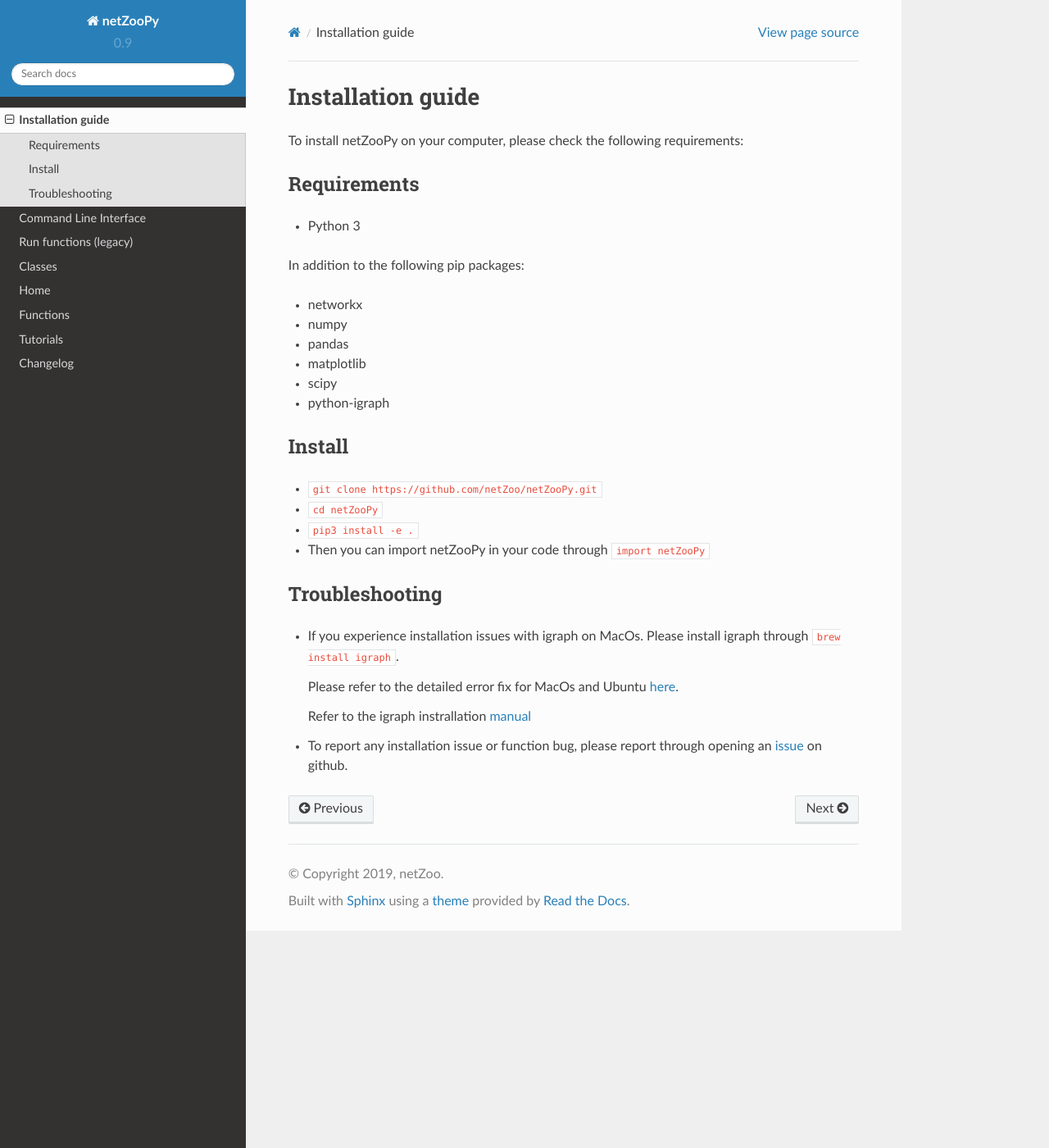
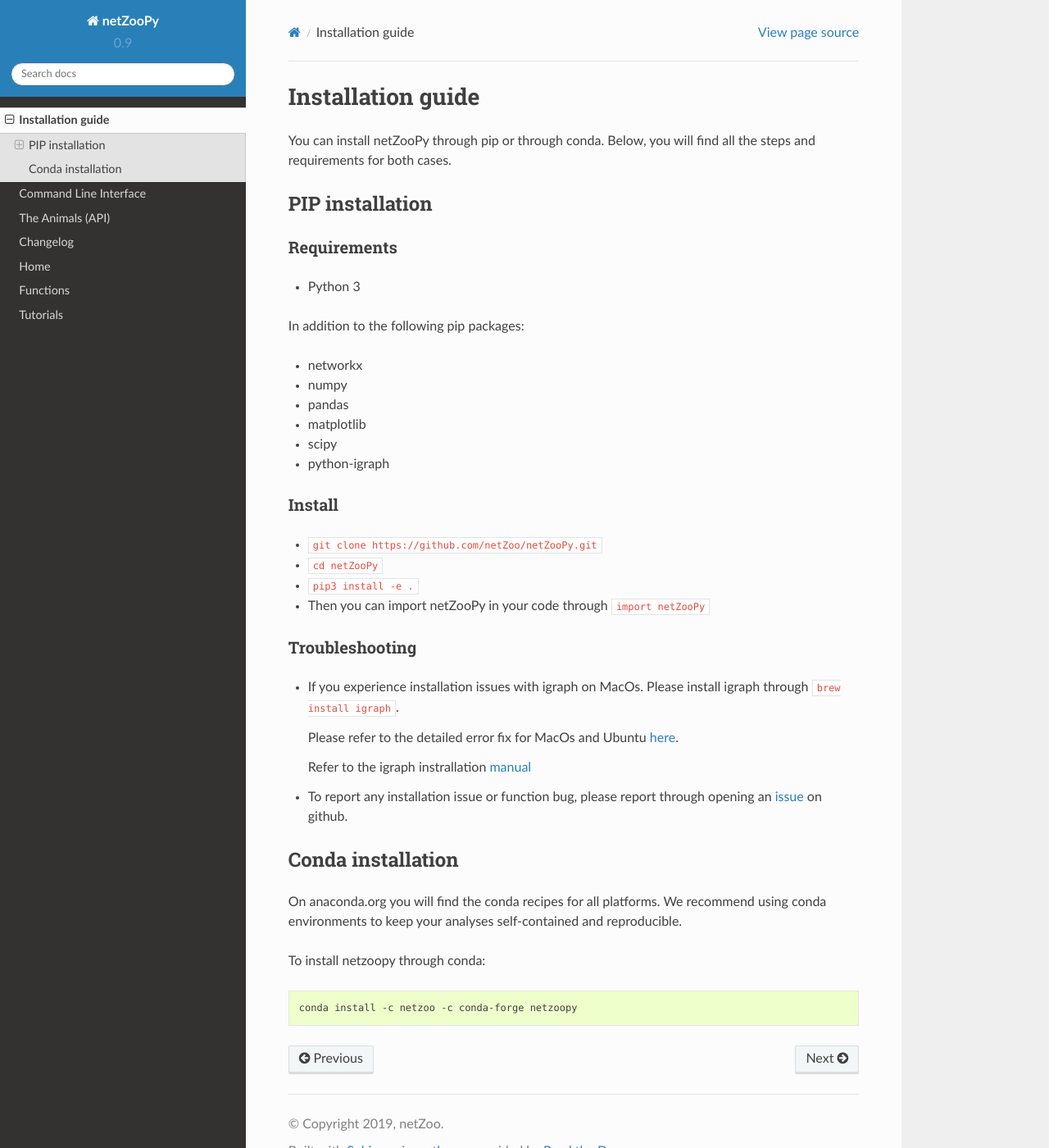
Before and after one commit to netZoo/netZooPy, a Sphinx documentation site: the page built from docs/install/index.md, in a window 1280 px wide and 1400 px high. Shown: the whole window at 82% size. Built offline with Sphinx 7.4.7 and the Read the Docs theme 2.0.0, drawn with Linux system fonts in a browser that asks for light colours.

````diff
--- a/docs/conf.py
+++ b/docs/conf.py
@@ -56,7 +56,8 @@ extensions = [
     'sphinx.ext.autodoc',
     'sphinx.ext.napoleon',
     'sphinx_rtd_theme',
-    'sphinx_click']
+    'sphinx_click',
+    'sphinx.ext.autosectionlabel']
 
 # Add any paths that contain templates here, relative to this directory.
 templates_path = ['_templates']
--- a/docs/functions/api.rst
+++ b/docs/functions/api.rst
@@ -1,13 +1,14 @@
-Classes
-=======
+The Animals (API)
+-------------------
+
 
 Panda
------
+======
 
 .. autoclass:: netZooPy.panda.panda.Panda
 
 Lioness
----------
+=========
 
 
 .. autoclass:: netZooPy.lioness.lioness.Lioness
@@ -17,12 +18,12 @@ Lioness
    :private-members:
 
 Puma
-------
+=====
 
 .. autoclass:: netZooPy.puma.puma.Puma
 
 Sambar
--------
+======
 
 .. autofunction:: netZooPy.sambar.sambar
 
--- a/docs/install/index.md
+++ b/docs/install/index.md
@@ -1,8 +1,11 @@
 # Installation guide
 
-To install netZooPy on your computer, please check the following requirements:
+You can install netZooPy through pip or through conda. Below, you will find
+all the steps and requirements for both cases.
 
-## Requirements
+## PIP installation
+
+### Requirements
 
 - Python 3
 
@@ -20,7 +23,7 @@ In addition to the following pip packages:
 
 - python-igraph
 
-## Install
+### Install
 
 - `git clone https://github.com/netZoo/netZooPy.git`
 
@@ -30,7 +33,7 @@ In addition to the following pip packages:
 
 - Then you can import netZooPy in your code through `import netZooPy`
 
-## Troubleshooting
+### Troubleshooting
 
 - If you experience installation issues with igraph on MacOs. Please install igraph through `brew install igraph`.
 
@@ -39,3 +42,14 @@ In addition to the following pip packages:
   Refer to the igraph instrallation [manual](https://igraph.org/python/#pyinstallosx)
 
 - To report any installation issue or function bug, please report through opening an [issue](https://github.com/netZoo/netZooPy/issues) on github.
+
+
+## Conda installation
+
+On anaconda.org you will find the conda recipes for all platforms. We recommend using conda environments to keep your analyses self-contained and reproducible.
+
+To install netzoopy through conda:
+
+```bash
+conda install -c netzoo -c conda-forge netzoopy
+```
````
Also changed, not shown: docs/functions/cli.rst (+23 -3 lines), docs/index.rst (+31 -19 lines), 3 other files.
